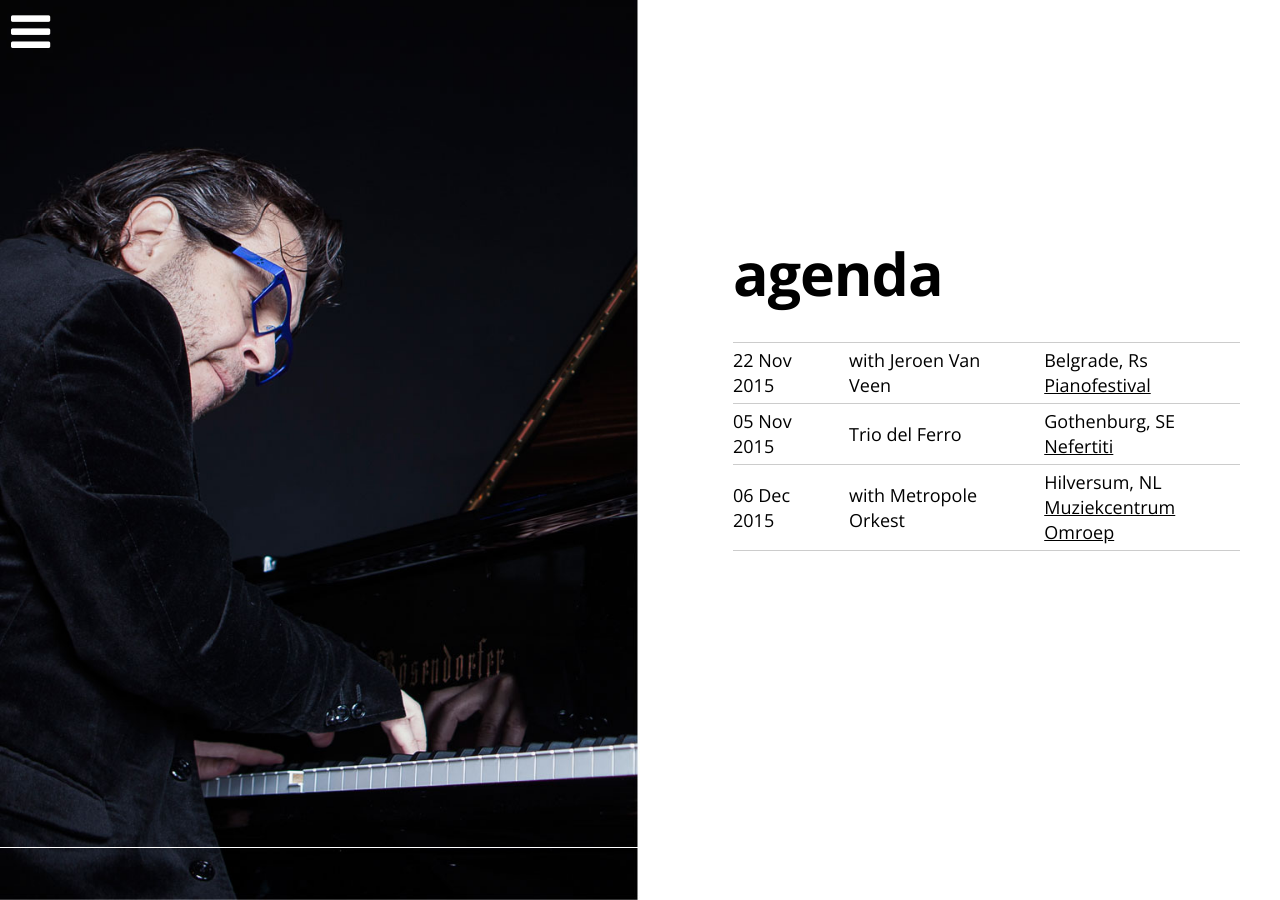
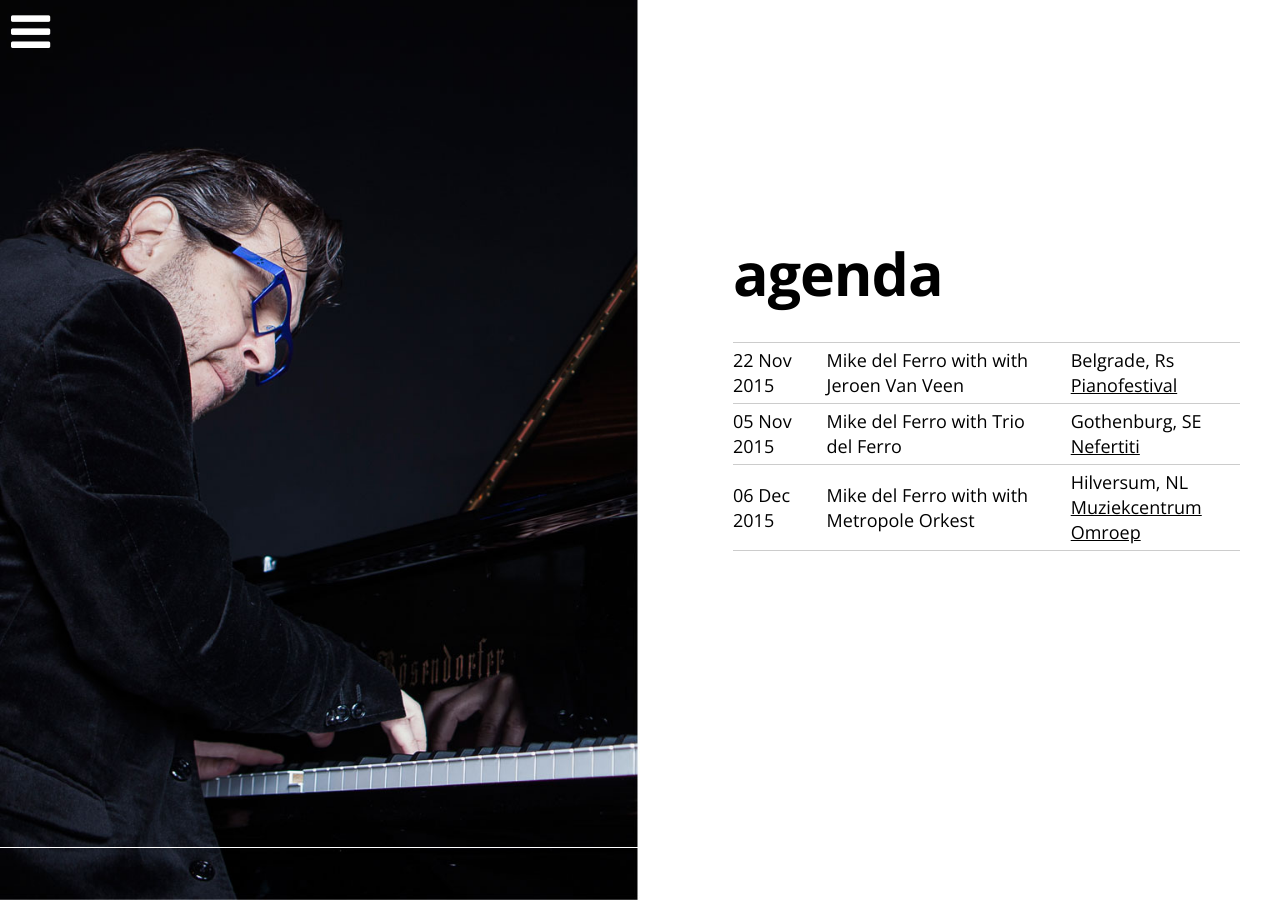
Before and after one commit to mikedelferro/website, a Jekyll site: the page built from agenda.html, in a window 1280 px wide. Built offline with Jekyll 4.4.1, drawn with Linux system fonts in a browser that asks for light colours; nearby versions of some CDN libraries.

Commit message:
Updated '_layouts/agenda.html' via CloudCannon

```diff
--- a/_layouts/agenda.html
+++ b/_layouts/agenda.html
@@ -618,7 +618,7 @@
 
    <tr>
        <td style="border-top: 1px solid #ccc; padding: 5px 20px 5px 0px;" >{{ item.date | date: "%d %b %Y" }}</td>
-       <td style="border-top: 1px solid #ccc; padding: 5px 20px 5px 0px;">{{ item.title }}</td>
+       <td style="border-top: 1px solid #ccc; padding: 5px 20px 5px 0px;">Mike del Ferro with {{ item.title }}</td>
        <td style="border-top: 1px solid #ccc; padding: 5px 0px 5px 0px;">{{ item.location }}<br /><a href="{{ item.url }}" target="_blank">{{ item.venue }}</a></td>
     </tr>
 
```
